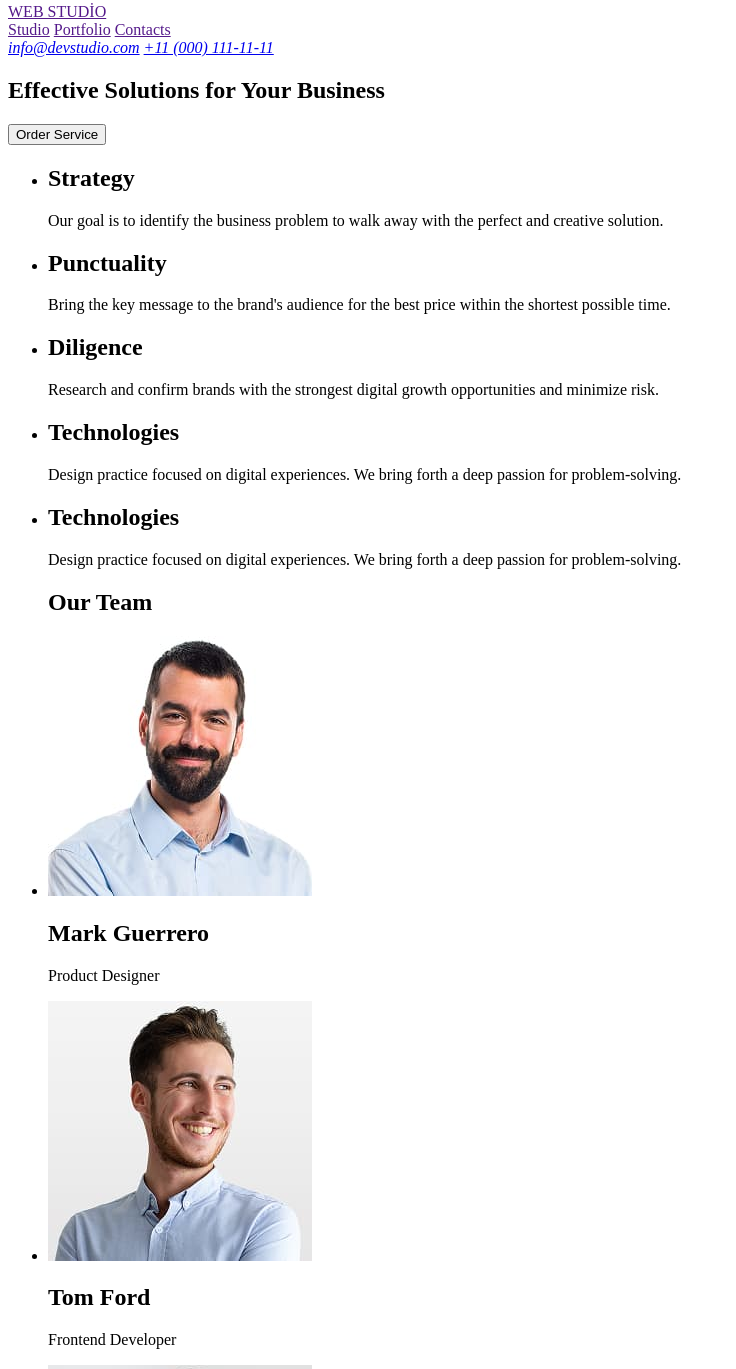
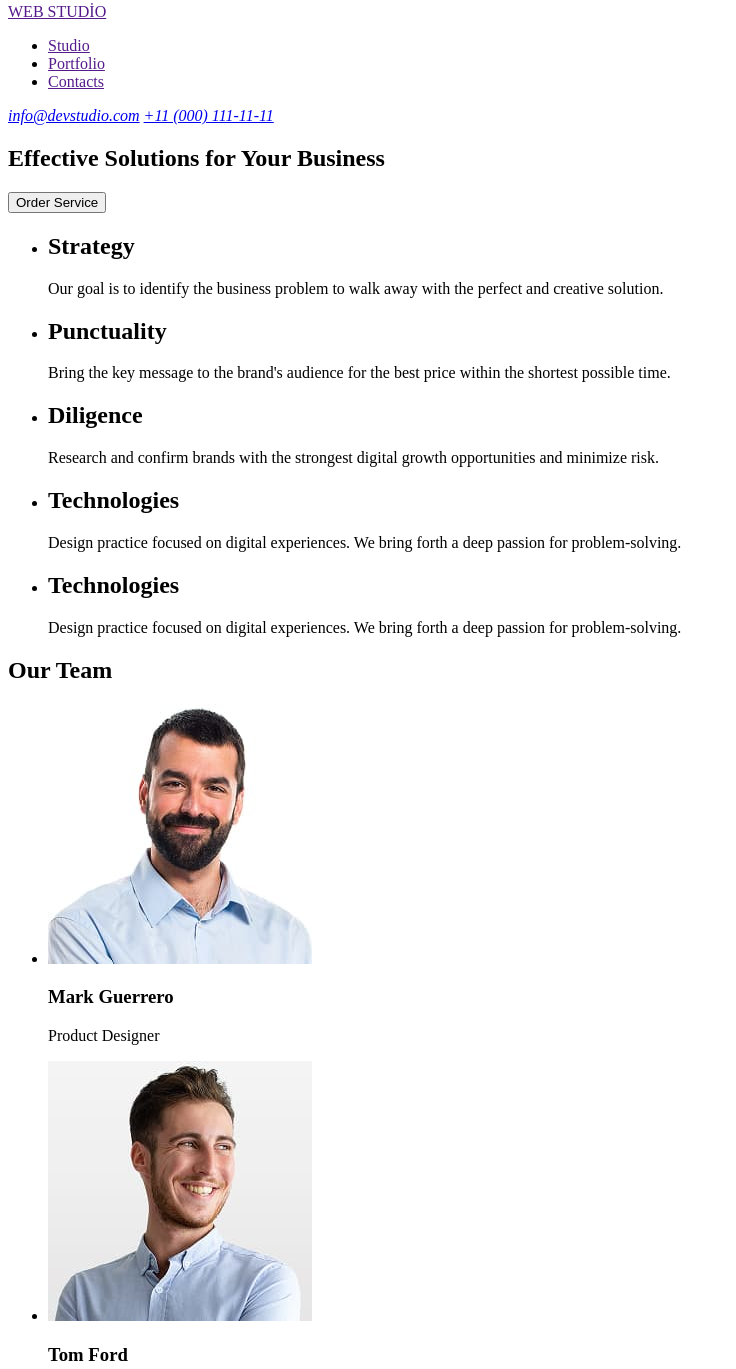
Before and after one commit to Berkan9036/goit-markup-hw-01, a plain HTML site: page index.html in a window 1280 px wide. Shown: the part 5-1374 px from the top of the page, without its empty margins (0-736 px from the left). Drawn offline with Linux system fonts and the light colour scheme.

Commit message:
homework01

```diff
--- a/index.html
+++ b/index.html
@@ -7,11 +7,19 @@
     <header>
         <!-- Logo -->
         <a href="">WEB STUDİO</a>
+        <!-- Header Kısmı -->
         <nav>
-            <!-- Header Kısmı -->
+            <ul>
+                <li>
                     <a href="">Studio</a>
+                </li>
+                <li>
                     <a href="">Portfolio</a>
+                </li>
+                <li>
                     <a href="">Contacts</a>
+                </li>
+            </ul>
         </nav>
         <!-- Mail ve Tel -->
         <address>
@@ -28,66 +36,68 @@
         <button type="button">Order Service</button>
     </section>
     <!-- Ana alanlar ve açıklamaların olduğu sıralı kısım -->
+    <section>
         <ul>
             <li>
-            <section>
                 <h2>Strategy</h2>
                 <p>Our goal is to identify the business
                     problem to walk away with the perfect and creative solution.</p>
             </li>
-        </section>
+
+
             <li>
-            <section>
+
                 <h2>Punctuality</h2>
                 <p>Bring the key message to the brand's audience for the best price within the shortest possible time.
                 </p>
-            </section>
+
             </li>
             <li>
-            <section>
+
                 <h2>Diligence</h2>
                 <p>Research and confirm brands with the strongest digital growth opportunities and minimize risk.</p>
-            </section>
+
             </li>
             <li>
-            <section>
+
                 <h2>Technologies</h2>
                 <p>Design practice focused on digital experiences. We bring forth a deep passion for problem-solving.
                 </p>
-            </section>
+
             </li>
             <li>
-            <section>
+
                 <h2>Technologies</h2>
                 <p>Design practice focused on digital experiences. We bring forth a deep passion for problem-solving.
                 </p>
-            </section>
+
             </li>
         </ul>
+    </section>
     <!-- Takımımız kısmı ve fotoğraflar ve bilgileri -->
     <section>
+        <h2>Our Team</h2>
         <ul>
-            <h2>Our Team</h2>
             <li>
                 <img src="images/img.jpg" alt="Mark Guerrero" width="264">
-                <h2>Mark Guerrero</h2>
+                <h3>Mark Guerrero</h3>
                 <p>Product Designer</p>
 
             </li>
             <li>
 
                 <img src="images/img.jpg2.jpg" alt="Tom Ford" width="264">
-                <h2>Tom Ford</h2>
+                <h3>Tom Ford</h3>
                 <p>Frontend Developer</p>
             </li>
             <li>
                 <img src="images/3.jpg" alt="Camila Garcia" width="264">
-                <h2>Camila Garcia</h2>
+                <h3>Camila Garcia</h3>
                 <p>Marketing</p>
             </li>
             <li>
                 <img src="images/4.jpg" alt="Daniel Wilson" width="264">
-                <h2>Daniel Wilson</h2>
+                <h3>Daniel Wilson</h3>
                 <p>Ul Designer</p>
             </li>
         </ul>
```
Lines whose indentation alone changed are shown as unchanged.
